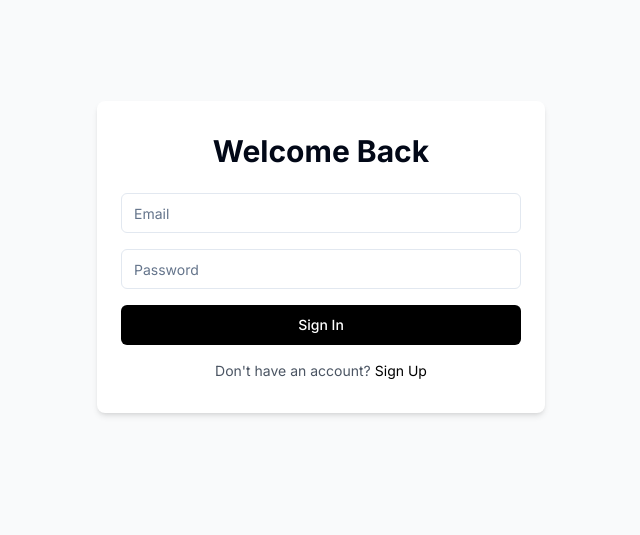
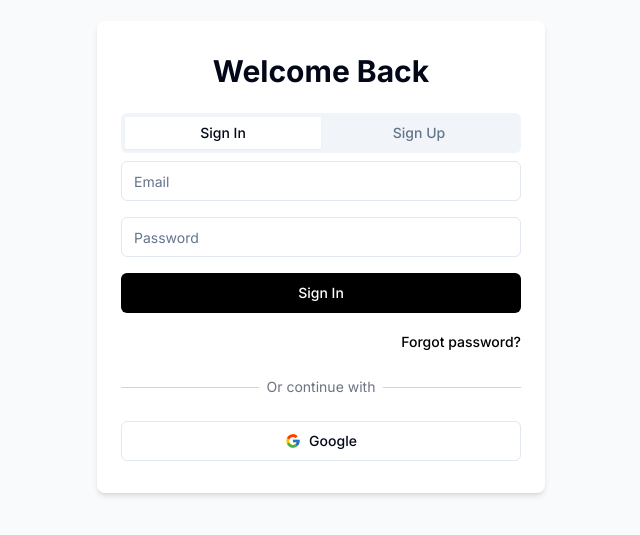
Before and after one commit to Godofmachine/fashion-nexus, a React (Vite) app: page /auth in a window 1280 px wide. Shown: the part 143-678 px from the top of the page, without its empty margins (319-959 px from the left). Built offline with nearby package versions, Linux system fonts and the light colour scheme.

Commit message:
Enhance cart and auth features
- Update cart badge in real-time.
- Add forgot password functionality with email verification.
- Implement Google login functionality.

```diff
--- a/package.json
+++ b/package.json
@@ -53,6 +53,7 @@
     "react-day-picker": "^8.10.1",
     "react-dom": "^18.3.1",
     "react-hook-form": "^7.53.0",
+    "react-icons": "^5.5.0",
     "react-resizable-panels": "^2.1.3",
     "react-router-dom": "^6.26.2",
     "recharts": "^2.12.7",
--- a/src/components/Navbar.tsx
+++ b/src/components/Navbar.tsx
@@ -12,16 +12,17 @@ import {
 import { useAuth } from "@/lib/auth";
 import { supabase } from "@/integrations/supabase/client";
 import { useToast } from "@/hooks/use-toast";
-import { useQuery } from "@tanstack/react-query";
+import { useQuery, useQueryClient } from "@tanstack/react-query";
 
 const Navbar = () => {
   const [isMobileMenuOpen, setIsMobileMenuOpen] = useState(false);
   const { user } = useAuth();
   const navigate = useNavigate();
   const { toast } = useToast();
+  const queryClient = useQueryClient();
 
   const { data: cartItemsCount } = useQuery({
-    queryKey: ['cartCount'],
+    queryKey: ['cartCount', user?.id],
     queryFn: async () => {
       if (!user) return 0;
       const { count, error } = await supabase
@@ -33,6 +34,8 @@ const Navbar = () => {
       return count ?? 0;
     },
     enabled: !!user,
+    staleTime: 1000 * 60, // Cache for 1 minute only to ensure we get relatively fresh data
+    refetchOnWindowFocus: true, // Refresh when returning to the app
   });
 
   const handleSignOut = async () => {
--- a/src/pages/auth/AuthPage.tsx
+++ b/src/pages/auth/AuthPage.tsx
@@ -5,18 +5,24 @@ import { Button } from "@/components/ui/button";
 import { Input } from "@/components/ui/input";
 import { useToast } from "@/hooks/use-toast";
 import { supabase } from "@/integrations/supabase/client";
+import { Tabs, TabsContent, TabsList, TabsTrigger } from "@/components/ui/tabs";
+import { FcGoogle } from "react-icons/fc";
+import { Mail } from "lucide-react";
 
 const AuthPage = () => {
-  const [isLogin, setIsLogin] = useState(true);
+  const [activeTab, setActiveTab] = useState<"login" | "register" | "reset">("login");
   const [email, setEmail] = useState("");
   const [password, setPassword] = useState("");
+  const [isLoading, setIsLoading] = useState(false);
   const navigate = useNavigate();
   const { toast } = useToast();
 
-  const handleSubmit = async (e: React.FormEvent) => {
+  const handleEmailAuth = async (e: React.FormEvent) => {
     e.preventDefault();
+    setIsLoading(true);
+
     try {
-      if (isLogin) {
+      if (activeTab === "login") {
         const { error } = await supabase.auth.signInWithPassword({
           email,
           password,
@@ -26,7 +32,8 @@ const AuthPage = () => {
           title: "Welcome back!",
           description: "You have successfully logged in.",
         });
-      } else {
+        navigate("/");
+      } else if (activeTab === "register") {
         const { error } = await supabase.auth.signUp({
           email,
           password,
@@ -36,8 +43,38 @@ const AuthPage = () => {
           title: "Welcome to Blueking!",
           description: "Please check your email to verify your account.",
         });
+        navigate("/");
+      } else if (activeTab === "reset") {
+        const { error } = await supabase.auth.resetPasswordForEmail(email, {
+          redirectTo: `${window.location.origin}/reset-password`,
+        });
+        if (error) throw error;
+        toast({
+          title: "Password reset email sent",
+          description: "Check your email for a link to reset your password.",
+        });
+        setActiveTab("login");
       }
-      navigate("/");
+    } catch (error: any) {
+      toast({
+        variant: "destructive",
+        title: "Error",
+        description: error.message,
+      });
+    } finally {
+      setIsLoading(false);
+    }
+  };
+
+  const handleGoogleSignIn = async () => {
+    try {
+      const { error } = await supabase.auth.signInWithOAuth({
+        provider: 'google',
+        options: {
+          redirectTo: `${window.location.origin}/`
+        }
+      });
+      if (error) throw error;
     } catch (error: any) {
       toast({
         variant: "destructive",
@@ -51,9 +88,17 @@ const AuthPage = () => {
     <div className="min-h-screen flex items-center justify-center bg-gray-50">
       <div className="max-w-md w-full px-6 py-8 bg-white shadow-md rounded-lg">
         <h2 className="text-3xl font-bold text-center mb-6">
-          {isLogin ? "Welcome Back" : "Create Account"}
+          {activeTab === "login" ? "Welcome Back" : activeTab === "register" ? "Create Account" : "Reset Password"}
         </h2>
-        <form onSubmit={handleSubmit} className="space-y-4">
+
+        <Tabs value={activeTab} onValueChange={(value) => setActiveTab(value as any)} className="mb-6">
+          <TabsList className="grid grid-cols-2 w-full">
+            <TabsTrigger value="login">Sign In</TabsTrigger>
+            <TabsTrigger value="register">Sign Up</TabsTrigger>
+          </TabsList>
+
+          <TabsContent value="login">
+            <form onSubmit={handleEmailAuth} className="space-y-4">
               <div>
                 <Input
                   type="email"
@@ -72,19 +117,96 @@ const AuthPage = () => {
                   required
                 />
               </div>
-          <Button type="submit" className="w-full">
-            {isLogin ? "Sign In" : "Sign Up"}
+              <Button type="submit" className="w-full" disabled={isLoading}>
+                {isLoading ? "Signing in..." : "Sign In"}
+              </Button>
+              <div className="text-right">
+                <Button
+                  variant="link"
+                  onClick={() => setActiveTab("reset")}
+                  type="button"
+                  className="p-0 h-auto text-sm"
+                >
+                  Forgot password?
+                </Button>
+              </div>
+            </form>
+          </TabsContent>
+
+          <TabsContent value="register">
+            <form onSubmit={handleEmailAuth} className="space-y-4">
+              <div>
+                <Input
+                  type="email"
+                  placeholder="Email"
+                  value={email}
+                  onChange={(e) => setEmail(e.target.value)}
+                  required
+                />
+              </div>
+              <div>
+                <Input
+                  type="password"
+                  placeholder="Password"
+                  value={password}
+                  onChange={(e) => setPassword(e.target.value)}
+                  required
+                />
+              </div>
+              <Button type="submit" className="w-full" disabled={isLoading}>
+                {isLoading ? "Creating account..." : "Sign Up"}
               </Button>
             </form>
-        <p className="mt-4 text-center text-sm text-gray-600">
-          {isLogin ? "Don't have an account?" : "Already have an account?"}
-          <button
-            onClick={() => setIsLogin(!isLogin)}
-            className="ml-1 text-primary hover:underline"
+          </TabsContent>
+
+          <TabsContent value="reset">
+            <form onSubmit={handleEmailAuth} className="space-y-4">
+              <div>
+                <Input
+                  type="email"
+                  placeholder="Email"
+                  value={email}
+                  onChange={(e) => setEmail(e.target.value)}
+                  required
+                />
+              </div>
+              <Button type="submit" className="w-full" disabled={isLoading}>
+                {isLoading ? "Sending email..." : "Send Reset Email"}
+              </Button>
+              <div className="text-center">
+                <Button
+                  variant="link"
+                  onClick={() => setActiveTab("login")}
+                  type="button"
+                  className="p-0 h-auto text-sm"
                 >
-            {isLogin ? "Sign Up" : "Sign In"}
-          </button>
-        </p>
+                  Back to login
+                </Button>
+              </div>
+            </form>
+          </TabsContent>
+        </Tabs>
+
+        <div className="relative mt-6 mb-6">
+          <div className="absolute inset-0 flex items-center">
+            <div className="w-full border-t border-gray-300"></div>
+          </div>
+          <div className="relative flex justify-center text-sm">
+            <span className="px-2 bg-white text-gray-500">Or continue with</span>
+          </div>
+        </div>
+
+        <div className="space-y-3">
+          <Button
+            type="button"
+            variant="outline"
+            className="w-full flex items-center justify-center gap-2"
+            onClick={handleGoogleSignIn}
+          >
+            <FcGoogle className="h-5 w-5" />
+            Google
+          </Button>
+        </div>
       </div>
     </div>
   );
--- /dev/null
+++ b/src/pages/auth/ResetPasswordPage.tsx
@@ -0,0 +1,123 @@
+
+import { useState, useEffect } from "react";
+import { useNavigate } from "react-router-dom";
+import { Button } from "@/components/ui/button";
+import { Input } from "@/components/ui/input";
+import { useToast } from "@/hooks/use-toast";
+import { supabase } from "@/integrations/supabase/client";
+
+const ResetPasswordPage = () => {
+  const [password, setPassword] = useState("");
+  const [confirmPassword, setConfirmPassword] = useState("");
+  const [isLoading, setIsLoading] = useState(false);
+  const [isResetCodeValid, setIsResetCodeValid] = useState(false);
+  const navigate = useNavigate();
+  const { toast } = useToast();
+
+  useEffect(() => {
+    // Check if we have a reset token in the URL
+    const checkResetToken = async () => {
+      const hash = window.location.hash;
+      if (hash && hash.includes('type=recovery')) {
+        setIsResetCodeValid(true);
+      } else {
+        toast({
+          variant: "destructive",
+          title: "Invalid reset link",
+          description: "Please request a new password reset email.",
+        });
+        navigate("/auth");
+      }
+    };
+
+    checkResetToken();
+  }, [toast, navigate]);
+
+  const handleResetPassword = async (e: React.FormEvent) => {
+    e.preventDefault();
+
+    if (password !== confirmPassword) {
+      toast({
+        variant: "destructive",
+        title: "Passwords don't match",
+        description: "Please make sure both passwords match.",
+      });
+      return;
+    }
+
+    setIsLoading(true);
+
+    try {
+      const { error } = await supabase.auth.updateUser({
+        password
+      });
+
+      if (error) throw error;
+
+      toast({
+        title: "Password updated",
+        description: "Your password has been reset successfully."
+      });
+
+      // Redirect to login page
+      navigate("/auth");
+    } catch (error: any) {
+      toast({
+        variant: "destructive",
+        title: "Error resetting password",
+        description: error.message,
+      });
+    } finally {
+      setIsLoading(false);
+    }
+  };
+
+  if (!isResetCodeValid) {
+    return (
+      <div className="min-h-screen flex items-center justify-center bg-gray-50">
+        <div className="max-w-md w-full px-6 py-8 bg-white shadow-md rounded-lg text-center">
+          <h2 className="text-2xl font-bold mb-4">Invalid Reset Link</h2>
+          <p className="mb-4">This password reset link is invalid or has expired.</p>
+          <Button onClick={() => navigate("/auth")}>
+            Back to Login
+          </Button>
+        </div>
+      </div>
+    );
+  }
+
+  return (
+    <div className="min-h-screen flex items-center justify-center bg-gray-50">
+      <div className="max-w-md w-full px-6 py-8 bg-white shadow-md rounded-lg">
+        <h2 className="text-3xl font-bold text-center mb-6">Reset Your Password</h2>
+        <form onSubmit={handleResetPassword} className="space-y-4">
+          <div>
+            <Input
+              type="password"
+              placeholder="New Password"
+              value={password}
+              onChange={(e) => setPassword(e.target.value)}
+              required
+              minLength={6}
+            />
+          </div>
+          <div>
+            <Input
+              type="password"
+              placeholder="Confirm New Password"
+              value={confirmPassword}
+              onChange={(e) => setConfirmPassword(e.target.value)}
+              required
+              minLength={6}
+            />
+          </div>
+          <Button type="submit" className="w-full" disabled={isLoading}>
+            {isLoading ? "Updating password..." : "Reset Password"}
+          </Button>
+        </form>
+      </div>
+    </div>
+  );
+};
+
+export default ResetPasswordPage;
```
Also changed, not shown: src/App.tsx (+5 -2 lines), 1 other file (tests, documents, lock files or other folders). Lines whose indentation alone changed are shown as unchanged.
